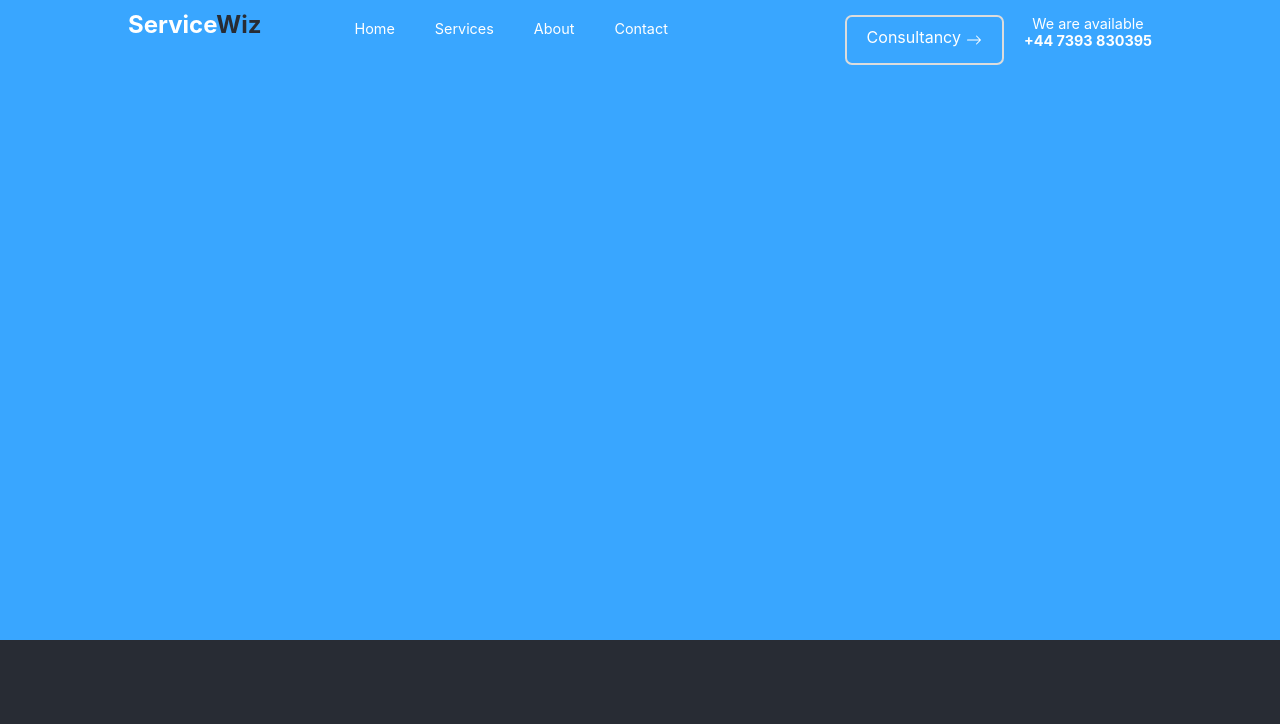
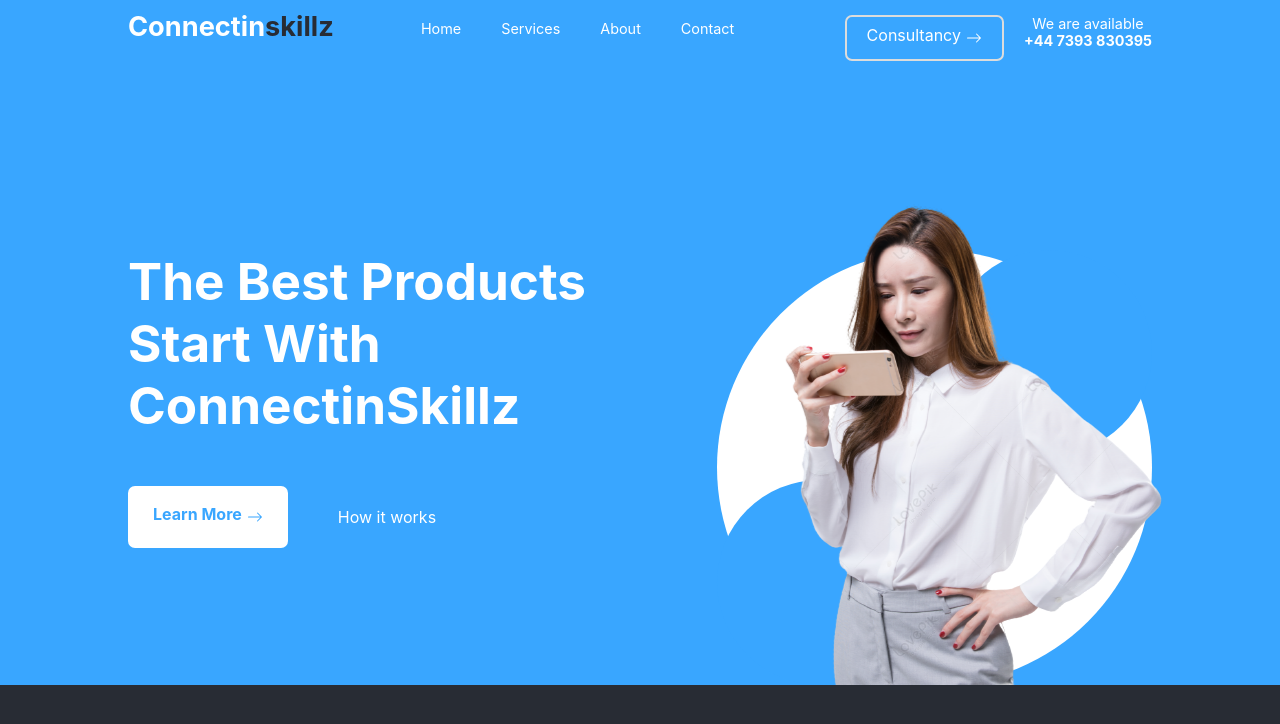
Before and after one commit to Kennyabby/Elevate, a React (Create React App) app: page / in a window 1280 px wide. Shown: the top 724 px of the page. Built offline with nearby package versions, Linux system fonts and the light colour scheme.

Commit message:
completed head banner

```diff
--- a/src/LandingPage/LandingPage.css
+++ b/src/LandingPage/LandingPage.css
@@ -5,13 +5,88 @@
 
 .home {
   width: 100vw;
-  height: 80vh;
+  height: fit-content;
   background: rgba(57, 166, 255, 1);
 }
 
 .banner {
+  display: inline-flex;
   width: 80vw;
   height: 100%;
-  /* background: white; */
   margin: 0 auto;
+  margin-top: 250px;
 }
+
+.lbanner {
+  height: fit-content;
+  text-align: left;
+  width: 50%;
+  display: block;
+}
+
+.lbl {
+  font-size: 4vw;
+}
+
+.lm {
+  height: fit-content;
+  display: inline-flex;
+  margin: 50px auto;
+  gap: 50px;
+}
+
+.b-marg-ud {
+  cursor: pointer;
+  margin: auto;
+}
+.wtbl {
+  display: inline-flex;
+  width: fit-content;
+  background: white;
+  color: rgba(57, 166, 255, 1);
+  background: white;
+  padding: 18px 25px;
+  gap: 5px;
+  border-radius: 7px;
+  cursor: pointer;
+}
+
+.rbanner {
+  height: fit-content;
+  margin-left: auto;
+}
+
+.wcircle {
+  position: relative;
+  background: white;
+  height: 34vw;
+  width: 34vw;
+  border-radius: 50%;
+}
+.bcircle {
+  position: absolute;
+  margin: 0px;
+  background: rgba(57, 166, 255, 1);
+  height: 16vw;
+  width: 16vw;
+  border-radius: 50%;
+}
+
+.rt {
+  right: 0px;
+  top: 0px;
+}
+
+.lb {
+  bottom: 0px;
+  left: 0px;
+}
+
+.bannimg {
+  position: absolute;
+  bottom: 0px;
+  left: 50%;
+  -ms-transform: translate(-44%);
+  transform: translate(-44%);
+  z-index: 1;
+}
--- a/src/LandingPage/LandingPage.js
+++ b/src/LandingPage/LandingPage.js
@@ -1,17 +1,29 @@
+import { BsArrowRight } from 'react-icons/bs'
 import './LandingPage.css'
 
+import bannerimg from './assets/bannerimg.png'
 const LandingPage = () => {
   return (
     <>
       <div className='home'>
         <div className='banner'>
           <div className='lbanner'>
-            <label className='lbl'></label>
-            <div></div>
+            <label className='lbl bld'>
+              The Best Products Start With ConnectinSkillz
+            </label>
+            <div className='lm'>
+              <div className='wtbl bld'>
+                <label style={{ cursor: 'pointer' }}>Learn More</label>
+                <BsArrowRight className='marg-ud' />
+              </div>
+              <label className='b-marg-ud'>How it works</label>
+            </div>
           </div>
           <div className='rbanner'>
             <div className='wcircle'>
-              <div className='bcircle'></div>
+              <div className='bcircle rt'></div>
+              <div className='bcircle lb'></div>
+              <img className='bannimg' src={bannerimg} />
             </div>
             <div className='avatar'></div>
           </div>
--- a/src/Navbar/Navbar.css
+++ b/src/Navbar/Navbar.css
@@ -4,11 +4,12 @@
   top: 0;
   width: 100vw;
   min-height: 100px;
-  z-index: 1;
+  z-index: 2;
   background: rgba(0, 0, 0, 0);
 }
 
 .marg-ud {
+  cursor: pointer;
   margin: 5px auto;
 }
 .bar {
@@ -28,8 +29,8 @@
   margin-left: auto;
 }
 
-.consult {
-  padding: 10px 20px;
+.brd {
+  padding: 8px 20px;
   border: solid rgba(220, 220, 220) 2px;
   font-size: 1rem;
   margin: 5px;
@@ -37,11 +38,12 @@
   border-radius: 7px;
   display: inline-flex;
   gap: 5px;
+  cursor: pointer;
 }
 
 .logo {
-  margin-right: 15%;
-  font-size: 1.5rem;
+  margin-right: 12%;
+  font-size: 1.7rem;
 }
 
 .bld {
--- a/src/Navbar/Navbar.js
+++ b/src/Navbar/Navbar.js
@@ -9,8 +9,8 @@
         <div className='bar'>
           <div className='lbar'>
             <div className='logo bld'>
-              <label>Service</label>
-              <label style={{ color: '#282c34' }}>Wiz</label>
+              <label>Connectin</label>
+              <label style={{ color: '#282c34' }}>skillz</label>
             </div>
             <ul className='ul'>
               <li className='li'>Home</li>
@@ -20,9 +20,9 @@
             </ul>
           </div>
           <div className='rbar'>
-            <div className='consult'>
+            <div className='brd'>
               <label>Consultancy</label>
-              <BsArrowRight className='arrw marg-ud' />
+              <BsArrowRight className='marg-ud' />
             </div>
 
             <div className='marg-ud'>
```
Also changed, not shown: src/LandingPage/assets/bannerimg.png (added).
